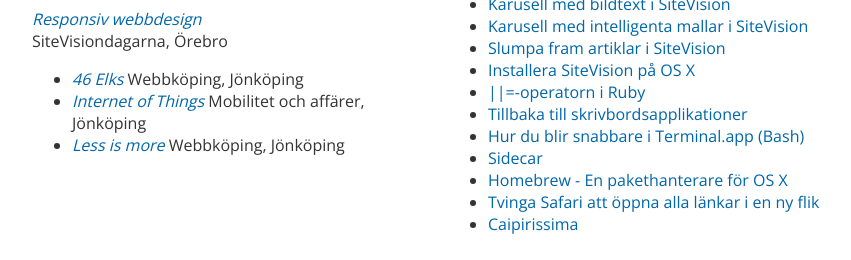
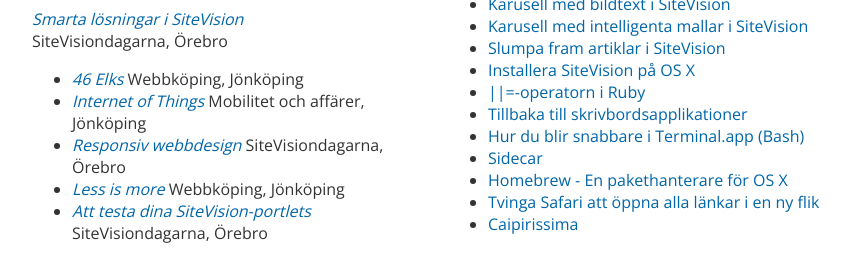
Before and after one commit to svendahlstrand/svendahlstrand.github.io, a Jekyll site: the page built from index.html, in a window 1280 px wide, cut to the strip 683-943 px from the top of the page. Shown: the whole strip, without its empty margins (208-1059 px from the left). Built offline with Jekyll 4.4.1, drawn with Linux system fonts in a browser that asks for light colours.

Commit message:
Update the list of talks.

```diff
--- a/index.html
+++ b/index.html
@@ -13,12 +13,14 @@
 </header>
 <section id="talks">
   <h2>Senaste föreläsningar</h2>
-  <div class="video-wrapper"><iframe width="380" height="214" src="http://www.youtube.com/embed/iWiwiCPQULg"></iframe></div>
-  <p><a href="http://www.sitevisiondagarna.se/program/pass2012/responsivedesignochsitevision.5.2b7cfe311379dcd2bf51c3e.html"><em>Responsiv webbdesign</em></a><br />SiteVisiondagarna, Örebro</p>
+  <div class="video-wrapper"><iframe width="380" height="214" src="//www.youtube-nocookie.com/embed/MiVikzzxBKk?rel=0" allowfullscreen></iframe></div>
+  <p><a href="http://www.sitevisiondagarna.se/vadhande2013/pass2013/smartalosningarisitevision.5.5d0f195113e5ac65ca6198.html"><em>Smarta lösningar i SiteVision</em></a><br />SiteVisiondagarna, Örebro</p>
   <ul>
     <li><a href="https://speakerdeck.com/svendahlstrand/46elks"><em>46 Elks</em></a> Webbköping, Jönköping</li>
     <li><a href="https://speakerdeck.com/svendahlstrand/internet-of-things-1"><em>Internet of Things</em></a> Mobilitet och affärer, Jönköping</li>
+    <li><a href="http://www.sitevisiondagarna.se/program/pass2012/responsivedesignochsitevision.5.2b7cfe311379dcd2bf51c3e.html"><em>Responsiv webbdesign</em></a> SiteVisiondagarna, Örebro</li>
     <li><a href="https://speakerdeck.com/svendahlstrand/less-is-more"><em>Less is more</em></a> Webbköping, Jönköping</li>
+    <li><a href="https://speakerdeck.com/svendahlstrand/att-testa-dina-sitevision-portlets"><em>Att testa dina SiteVision-portlets</em></a> SiteVisiondagarna, Örebro</li>
   </ul>
 </section>
 <section>
```
